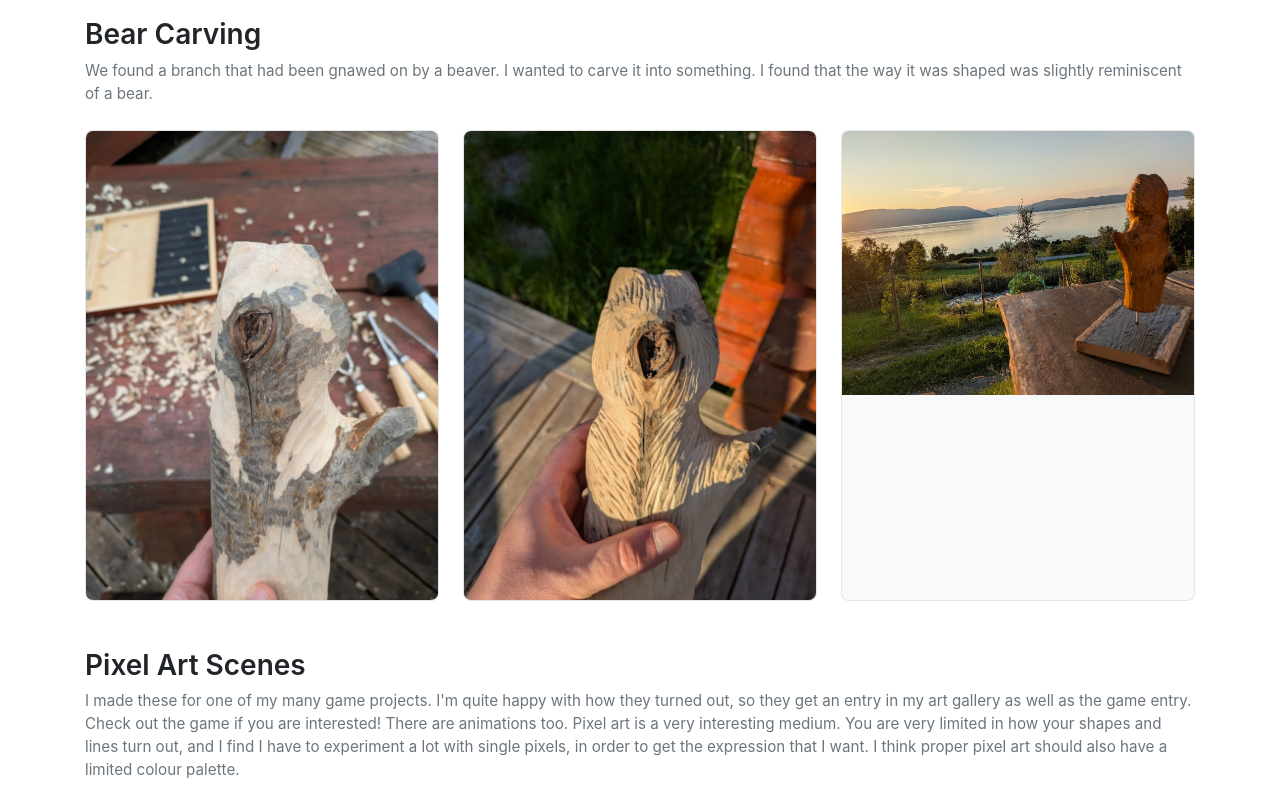
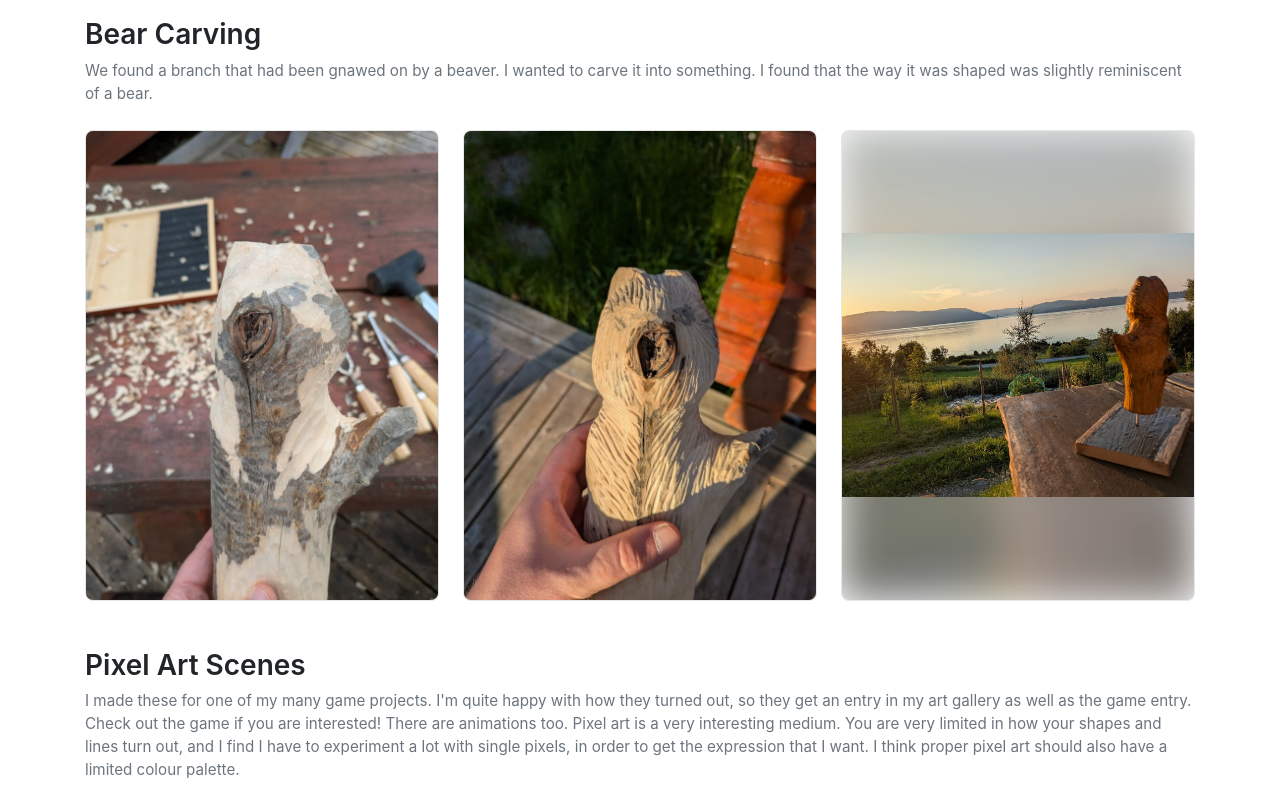
Before and after one commit to Osthekake/Osthekake.github.io, a React (Vite) app: page /gallery in a window 1280 px wide. Shown: the part 400-1200 px from the top of the page. Built offline with nearby package versions, Linux system fonts and the light colour scheme.

Commit message:
copyright and image backgrounds

```diff
--- a/src/App.jsx
+++ b/src/App.jsx
@@ -20,6 +20,9 @@ export default function App() {
 					<Route path="/gallery" element={<ArtGallery />} />
 					<Route path="/about" element={<About />} />
 				</Routes>
+				<footer className="site-footer">
+					<p className="copyright">© {new Date().getFullYear()} Andreas Johnsen. All rights reserved.</p>
+				</footer>
 			</div>
 		</BrowserRouter>
 	);
--- a/src/components/PortfolioModal.jsx
+++ b/src/components/PortfolioModal.jsx
@@ -77,6 +77,7 @@ export default function PortfolioModal({ item, onClose }) {
 								{hasMultipleShots ? (
 									<div className="gallery-indicator">{currentShot + 1} / {screenshots.length}</div>
 								) : null}
+								<p className="copyright copyright--modal">© {new Date().getFullYear()} Andreas Johnsen. All rights reserved.</p>
 							</figure>
 						</section>
 					) : null}
--- a/src/index.css
+++ b/src/index.css
@@ -502,9 +502,11 @@
     margin: 0;
     width: 100%;
     border-radius: .5rem;
-    overflow: hidden;
+    overflow: visible;
     border: 1px solid rgba(0,0,0,0.08);
     background: #f8f9fa;
+    display: flex;
+    flex-direction: column;
 }
 
 .portfolio-modal-gallery img {
@@ -817,6 +819,27 @@
     background: #f8f9fa;
     border: 1px solid rgba(0, 0, 0, 0.08);
     transition: transform 0.2s ease, box-shadow 0.2s ease;
+    display: flex;
+    align-items: center;
+    justify-content: center;
+    min-height: 280px;
+}
+
+.gallery-item::before {
+    content: '';
+    position: absolute;
+    inset: 0;
+    background-image: var(--bg-image);
+    background-size: cover;
+    background-position: center;
+    background-repeat: no-repeat;
+    filter: blur(20px) brightness(0.7);
+    opacity: 0.6;
+    z-index: 0;
+}
+
+.gallery-item--transparent::before {
+    display: none;
 }
 
 .gallery-item:hover {
@@ -829,6 +852,10 @@
     height: auto;
     display: block;
     transition: opacity 0.2s ease;
+    position: relative;
+    z-index: 1;
+    object-fit: contain;
+    max-height: 100%;
 }
 
 .gallery-item img[src*="map.png"]:not([src*="map16"]),
@@ -856,6 +883,7 @@
     padding: 1rem;
     opacity: 0;
     transition: opacity 0.2s ease;
+    z-index: 2;
 }
 
 .gallery-item:hover .gallery-item-overlay {
@@ -949,6 +977,13 @@
     padding: 2rem;
     min-height: 400px;
     background: #f8f9fa;
+}
+
+.art-modal-image-wrapper {
+    display: flex;
+    flex-direction: column;
+    align-items: center;
+    max-width: 100%;
 }
 
 .art-modal-body img {
@@ -1094,3 +1129,44 @@
         gap: 1rem;
     }
 }
+
+/* Copyright Notice */
+.site-footer {
+    margin-top: 3rem;
+    padding: 2rem 0;
+    border-top: 1px solid rgba(0, 0, 0, 0.1);
+    text-align: center;
+}
+
+.copyright {
+    margin: 0;
+    font-size: 0.85rem;
+    color: #6c757d;
+}
+
+.copyright--section {
+    margin-top: 1.5rem;
+    text-align: center;
+    padding-top: 1rem;
+    border-top: 1px solid rgba(0, 0, 0, 0.05);
+}
+
+.copyright--modal {
+    margin-top: 1rem;
+    text-align: center;
+    font-size: 0.8rem;
+    padding-top: 0.75rem;
+    border-top: 1px solid rgba(0, 0, 0, 0.1);
+}
+
+.art-modal-image-wrapper {
+    display: flex;
+    flex-direction: column;
+    align-items: center;
+    max-width: 100%;
+}
+
+.portfolio-gallery-figure {
+    display: flex;
+    flex-direction: column;
+}
--- a/src/pages/ArtGallery.jsx
+++ b/src/pages/ArtGallery.jsx
@@ -37,15 +37,18 @@ export default function ArtGallery() {
 				},
 				{
 					src: "/blueprint.png",
-					description: "I wanted to hang this inside the workshop, but I think it ended up too big. (!) It's supposed to show instructions to build a furnace."
+					description: "I wanted to hang this inside the workshop, but I think it ended up too big. (!) It's supposed to show instructions to build a furnace.",
+					hasTransparentBg: true
 				},
 				{
 					src: "/workshop-icon.png",
-					description: "This is a worktable for a workshop. I think it will be familiar to anyone who has seen a real one too. Can you spot the pencil?"
+					description: "This is a worktable for a workshop. I think it will be familiar to anyone who has seen a real one too. Can you spot the pencil?",
+					hasTransparentBg: true
 				},
 				{
 					src: "/anvil.png",
-					description: "An anvil in pixel art style."
+					description: "An anvil in pixel art style.",
+					hasTransparentBg: true
 				},
 				{
 					src: "/harbor.png",
@@ -187,10 +190,14 @@ export default function ArtGallery() {
 						<p className="gallery-section-description">{section.description}</p>
 					</div>
 					<div className="gallery-grid">
-						{section.images.map((image, imageIndex) => (
+						{section.images.map((image, imageIndex) => {
+							const hasTransparentBg = image.hasTransparentBg || false;
+							const style = hasTransparentBg ? {} : { '--bg-image': `url("${image.src}")` };
+							return (
 								<div
 									key={imageIndex}
-								className="gallery-item"
+									className={`gallery-item ${hasTransparentBg ? 'gallery-item--transparent' : ''}`}
+									style={style}
 									onClick={() => openImageModal(sectionIndex, imageIndex)}
 								>
 									<img
@@ -202,7 +209,8 @@ export default function ArtGallery() {
 										<p className="gallery-item-description">{image.description}</p>
 									</div>
 								</div>
-						))}
+							);
+						})}
 					</div>
 				</div>
 			))}
@@ -233,10 +241,13 @@ export default function ArtGallery() {
 							>
 								&#8249;
 							</button>
+							<div className="art-modal-image-wrapper">
 								<img
 									src={currentImage.src}
 									alt={currentImage.description}
 								/>
+								<p className="copyright copyright--modal">© {new Date().getFullYear()} Andreas Johnsen. All rights reserved.</p>
+							</div>
 							<button
 								type="button"
 								className="art-modal-nav art-modal-nav--next"
```
Lines whose indentation alone changed are shown as unchanged.
